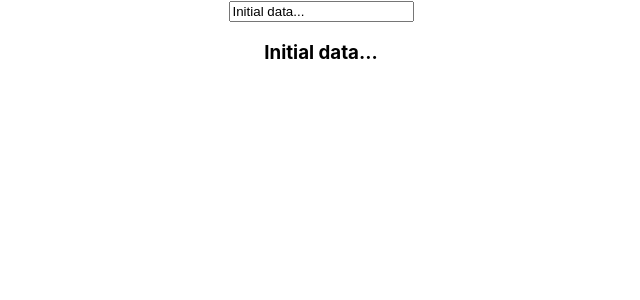
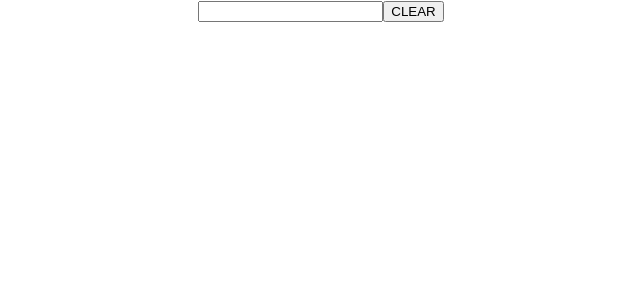
Before and after one commit to truongcongviet/Reactjs, a React (Create React App) app in the folder react-form/: page / in a window 1280 px wide. Shown: the top 300 px of the page, without its empty margins (319-959 px from the left). Built offline with nearby package versions, Linux system fonts and the light colour scheme.

Commit message:
react-refs

```diff
--- a/react-form/src/App.js
+++ b/react-form/src/App.js
@@ -1,12 +1,11 @@
 import logo from './logo.svg';
 import './App.css';
-import ReactForm from './react-form';
-import ContentForm from './content-react-form';
+import ReactRefs from './react-refs';
 
 function App() {
   return (
     <div className="App">
-        <ReactForm></ReactForm>
+        <ReactRefs></ReactRefs>
     </div>
   );
 }
--- a/react-form/src/content-react-form.js
+++ /dev/null
@@ -1,15 +0,0 @@
-import React from 'react';
-
-class ContentForm extends React.Component {
-    render() {
-       return (
-          <div>
-             <input type = "text" value = {this.props.myDataProp}
-                onChange = {this.props.updateStateProp} />
-             <h3>{this.props.myDataProp}</h3>
-
-          </div>
-       );
-    }
- }
- export default ContentForm;
--- a/react-form/src/react-form.js
+++ /dev/null
@@ -1,37 +0,0 @@
-import React from 'react';
-import ContentForm from './content-react-form';
-
-class ReactForm extends React.Component {
-    constructor(props) {
-        super(props);
-
-        this.state = {
-           data: 'Initial data...'
-        }
-        this.updateState = this.updateState.bind(this);
-     };
-     updateState(e) {
-        this.setState({data: e.target.value});
-     }
-     render() {
-        return (
-           <div>
-              <ContentForm myDataProp = {this.state.data}
-                 updateStateProp = {this.updateState}></ContentForm>
-           </div>
-        );
-     }
- }
-//  class Content extends React.Component {
-//     render() {
-//        return (
-//           <div>
-//              <input type = "text" value = {this.props.myDataProp}
-//                 onChange = {this.props.updateStateProp} />
-//              <h3>{this.props.myDataProp}</h3>
-//           </div>
-//        );
-//     }
-//  }
-
- export default ReactForm;
--- /dev/null
+++ b/react-form/src/react-refs.js
@@ -0,0 +1,38 @@
+import React from 'react';
+import ReactDOM from 'react-dom';
+
+class ReactRefs extends React.Component {
+   constructor(props) {
+      super(props);
+
+      this.state = {
+         data: ''
+      }
+      this.updateState = this.updateState.bind(this);
+      this.clearInput = this.clearInput.bind(this);
+   };
+   updateState(e) {
+      this.setState({data: e.target.value});
+   }
+   clearInput() {
+      this.setState({
+         data: ''
+         // data2: 'đã xóa tất cả',
+   });
+
+      ReactDOM.findDOMNode(this.refs.myInput).focus();
+   }
+   render() {
+      return (
+         <div>
+            <input value = {this.state.data} onChange = {this.updateState}
+               ref = "myInput"></input>
+            <button onClick = {this.clearInput}>CLEAR</button>
+            <h4>{this.state.data}</h4>
+         </div>
+      );
+   }
+ }
+
+
+ export default ReactRefs;
```
